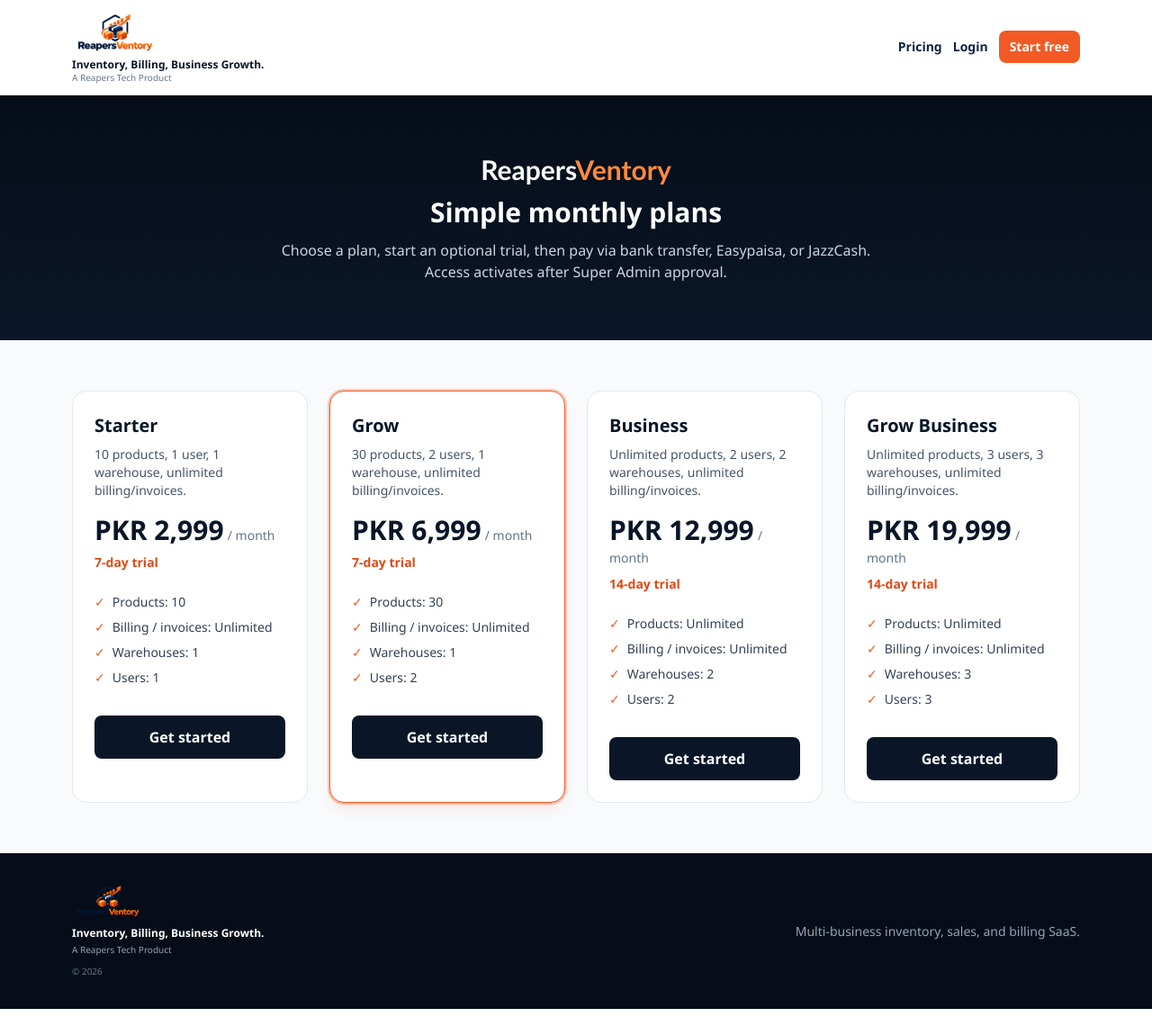
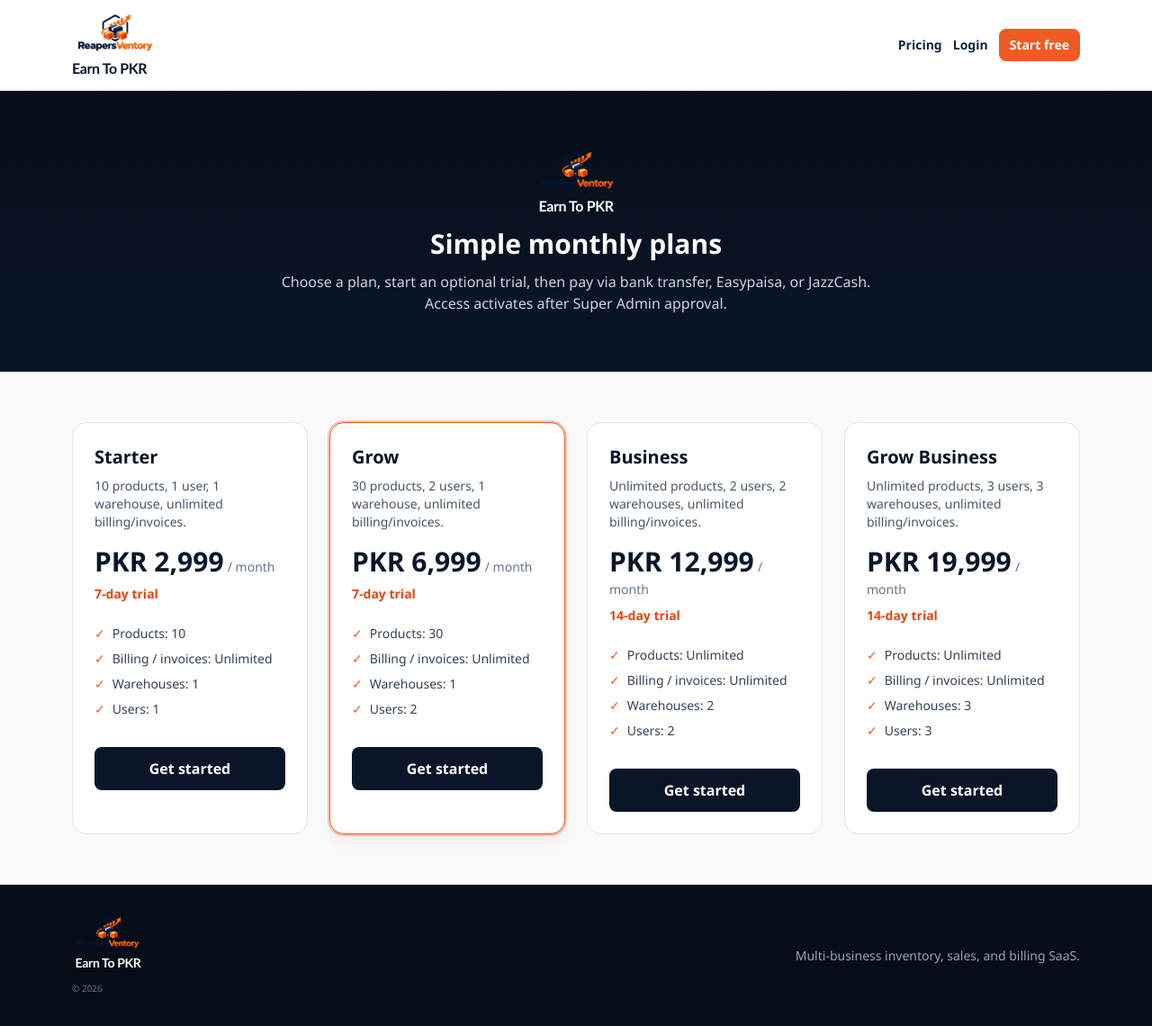
Before and after one commit to obaidzaheer969-sys/reapersventory, a Laravel app: page /pricing in a window 1280 px wide. Shown: the whole page at 90% size. Run offline with Laravel 12, Linux system fonts and the light colour scheme; data comes from the database, SQL or seed files in the repository; some libraries are stand-ins or nearby versions.

Commit message:
Rebrand app to Reapers Growth with shared logo

```diff
--- a/app/Providers/Filament/AdminPanelProvider.php
+++ b/app/Providers/Filament/AdminPanelProvider.php
@@ -33,7 +33,7 @@ class AdminPanelProvider extends PanelProvider
             ->path('admin')
             ->login()
             ->darkMode(false)
-            ->brandName('Earn To PKR')
+            ->brandName('Reapers Growth')
             ->brandLogo(asset('images/reapersventory-logo.png'))
             ->brandLogoHeight('4rem')
             ->favicon(asset('images/reapersventory-logo.png'))
--- a/config/earning.php
+++ b/config/earning.php
@@ -8,13 +8,13 @@ return [
     |--------------------------------------------------------------------------
     */
 
-    'brand' => env('EARNING_BRAND', 'Earn To PKR'),
+    'brand' => env('EARNING_BRAND', 'Reapers Growth'),
 
     'tagline' => env('EARNING_TAGLINE', 'Watch. Follow. Earn.'),
 
-    'meta_title' => env('EARNING_META_TITLE', 'Earn To PKR — Watch Videos & Complete Tasks for PKR'),
+    'meta_title' => env('EARNING_META_TITLE', 'Reapers Growth — Watch Videos & Complete Tasks for PKR'),
 
-    'meta_description' => env('EARNING_META_DESCRIPTION', 'Earn PKR online with Earn To PKR. Watch YouTube videos, follow social accounts, complete simple tasks and withdraw via Easypaisa, JazzCash, UPaisa or NayaPay.'),
+    'meta_description' => env('EARNING_META_DESCRIPTION', 'Earn with Reapers Growth. Watch YouTube videos, follow social accounts, complete simple tasks and withdraw via Easypaisa, JazzCash, UPaisa or NayaPay.'),
 
     'currency' => env('EARNING_CURRENCY', 'PKR'),
 
--- /dev/null
+++ b/resources/views/components/brand-logo.blade.php
@@ -0,0 +1,27 @@
+@props([
+    'size' => 'md',
+    'align' => 'left',
+    'dark' => true,
+])
+
+@php
+    $logoHeights = [
+        'sm' => 'h-9',
+        'md' => 'h-10',
+        'lg' => 'h-12',
+    ];
+    $textSizes = [
+        'sm' => 'text-xs',
+        'md' => 'text-sm',
+        'lg' => 'text-base',
+    ];
+    $logoHeight = $logoHeights[$size] ?? $logoHeights['md'];
+    $textSize = $textSizes[$size] ?? $textSizes['md'];
+    $alignmentClasses = $align === 'center' ? 'items-center text-center' : 'items-start text-left';
+    $textColor = $dark ? 'text-white' : 'text-navy-900';
+@endphp
+
+<span {{ $attributes->merge(['class' => 'flex flex-col '.$alignmentClasses.' leading-tight']) }}>
+    <img src="{{ asset('images/reapersventory-logo.png') }}" alt="{{ config('earning.brand') }}" class="{{ $logoHeight }} w-auto">
+    <span class="mt-1 font-display font-bold tracking-tight {{ $textSize }} {{ $textColor }}">{{ config('earning.brand') }}</span>
+</span>
--- a/resources/views/home.blade.php
+++ b/resources/views/home.blade.php
@@ -39,10 +39,7 @@
     <header class="sticky top-0 z-40 border-b border-white/10 bg-ink-950/80 backdrop-blur-xl">
         <div class="mx-auto flex max-w-7xl items-center gap-4 px-4 py-3.5 sm:px-6 lg:px-8">
             <a href="{{ route('home') }}" class="flex items-center gap-2.5">
-                <span class="flex h-10 w-10 items-center justify-center rounded-2xl bg-gradient-to-br from-mint-400 to-mint-600 text-lg font-black text-ink-950 shadow-lg shadow-mint-500/20">₨</span>
-                <span class="leading-tight">
-                    <span class="block font-display text-lg font-bold tracking-tight text-white">{{ config('earning.brand') }}</span>
-                </span>
+                <x-brand-logo size="md" />
             </a>
 
             <nav class="ml-8 hidden items-center gap-6 text-sm font-semibold text-slate-300 md:flex">
--- a/resources/views/layouts/earning.blade.php
+++ b/resources/views/layouts/earning.blade.php
@@ -63,10 +63,7 @@
     <header class="sticky top-0 z-40 border-b border-white/10 bg-ink-950/80 backdrop-blur-xl">
         <div class="mx-auto flex max-w-7xl items-center gap-4 px-4 py-3 sm:px-6 lg:px-8">
             <a href="{{ route('dashboard') }}" class="flex items-center gap-2.5">
-                <span class="flex h-10 w-10 items-center justify-center rounded-2xl bg-gradient-to-br from-mint-400 to-mint-600 text-lg font-black text-ink-950 shadow-lg shadow-mint-500/20">₨</span>
-                <span class="leading-tight">
-                    <span class="block font-display text-lg font-bold tracking-tight text-white">{{ config('earning.brand') }}</span>
-                </span>
+                <x-brand-logo size="md" />
             </a>
 
             <nav class="ml-6 hidden items-center gap-1 lg:flex">
--- a/resources/views/layouts/partials/footer.blade.php
+++ b/resources/views/layouts/partials/footer.blade.php
@@ -1,12 +1,8 @@
 <footer class="mt-auto border-t border-navy-900/10 bg-navy-950 text-slate-300">
     <div class="mx-auto flex max-w-6xl flex-col items-center justify-between gap-4 px-4 py-8 text-sm sm:flex-row">
         <div class="flex flex-col items-center text-center sm:items-start sm:text-left">
-            <span class="rv-logo h-10">
-                <img src="{{ asset('images/reapersventory-logo.png') }}" alt="ReapersVentory" class="h-10 w-auto">
-            </span>
-            <p class="mt-2 text-xs font-semibold text-white">Inventory, Billing, Business Growth.</p>
-            <p class="text-[10px] text-slate-400">A Reapers Tech Product</p>
-            <p class="mt-1 text-[10px] text-slate-500">&copy; {{ date('Y') }}</p>
+            <x-brand-logo size="md" align="center" />
+            <p class="mt-2 text-[10px] text-slate-500">&copy; {{ date('Y') }}</p>
         </div>
         <p class="text-slate-400">Multi-business inventory, sales, and billing SaaS.</p>
     </div>
--- a/resources/views/layouts/partials/nav.blade.php
+++ b/resources/views/layouts/partials/nav.blade.php
@@ -1,13 +1,7 @@
 <header class="border-b border-navy-900/10 bg-white/90 backdrop-blur">
     <div class="mx-auto flex max-w-6xl items-center justify-between gap-4 px-4 py-3">
         <a href="{{ route('home') }}" class="flex flex-col items-start">
-            <span class="rv-logo h-12">
-                <img src="{{ asset('images/reapersventory-logo.png') }}" alt="ReapersVentory" class="h-12 w-auto">
-            </span>
-            <span class="mt-1 leading-tight">
-                <span class="block text-[10px] font-semibold text-navy-900 sm:text-xs">Inventory, Billing, Business Growth.</span>
-                <span class="block text-[9px] text-slate-500 sm:text-[10px]">A Reapers Tech Product</span>
-            </span>
+            <x-brand-logo size="lg" :dark="false" />
         </a>
 
         <nav class="flex items-center gap-2 text-sm font-semibold sm:gap-3">
--- a/resources/views/pricing.blade.php
+++ b/resources/views/pricing.blade.php
@@ -5,7 +5,7 @@
 @section('content')
 <section class="bg-gradient-to-b from-navy-950 to-navy-900 px-4 py-16 text-white">
     <div class="mx-auto max-w-6xl text-center">
-        <p class="font-display text-3xl font-bold"><span class="text-white">Reapers</span><span class="text-brand-400">Ventory</span></p>
+        <div class="flex justify-center"><x-brand-logo size="lg" align="center" /></div>
         <h1 class="mt-3 text-3xl font-semibold">Simple monthly plans</h1>
         <p class="mx-auto mt-3 max-w-2xl text-slate-300">Choose a plan, start an optional trial, then pay via bank transfer, Easypaisa, or JazzCash. Access activates after Super Admin approval.</p>
     </div>
```
Also changed, not shown: resources/views/layouts/guest.blade.php (+2 -6 lines), tests/Feature/Auth/AuthenticationTest.php (+2 -1 lines), tests/Feature/Earning/AdminPanelTest.php (+8 -0 lines), tests/Feature/Earning/EarningPagesTest.php (+6 -1 lines).
